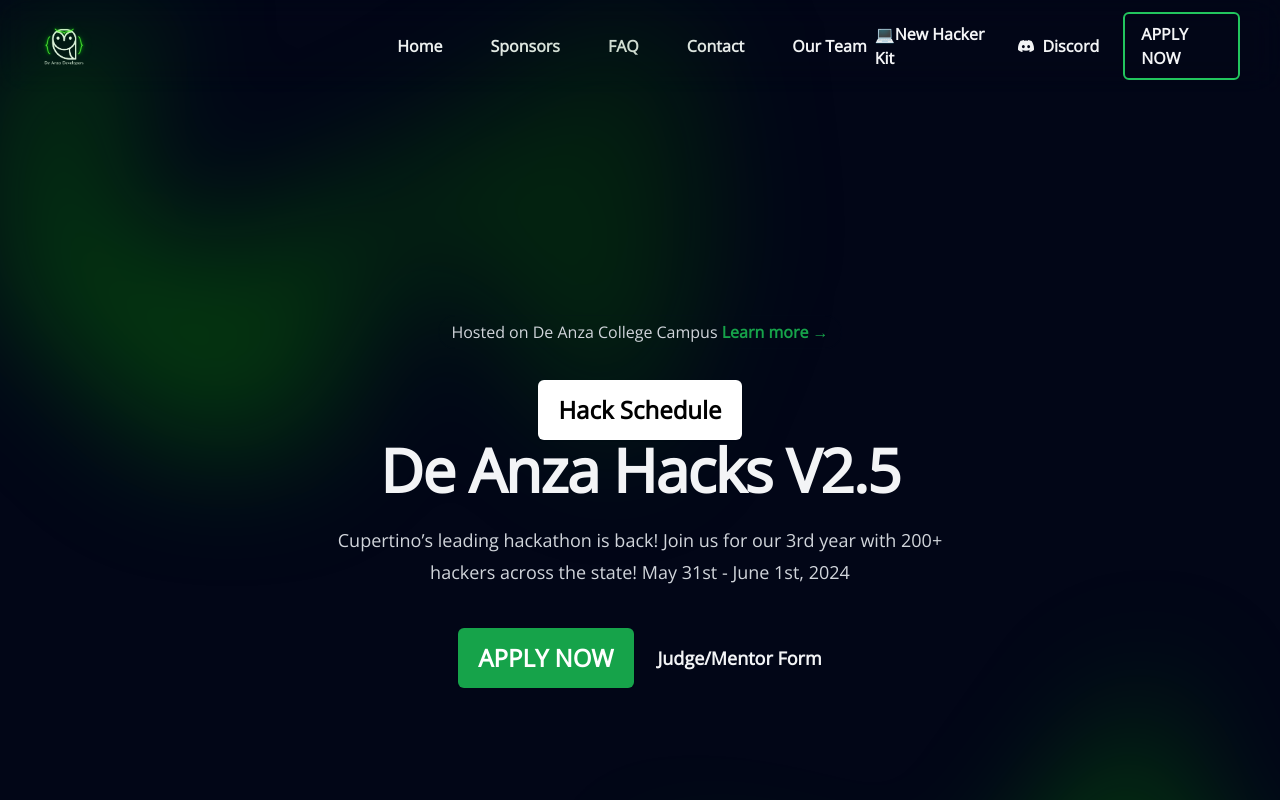
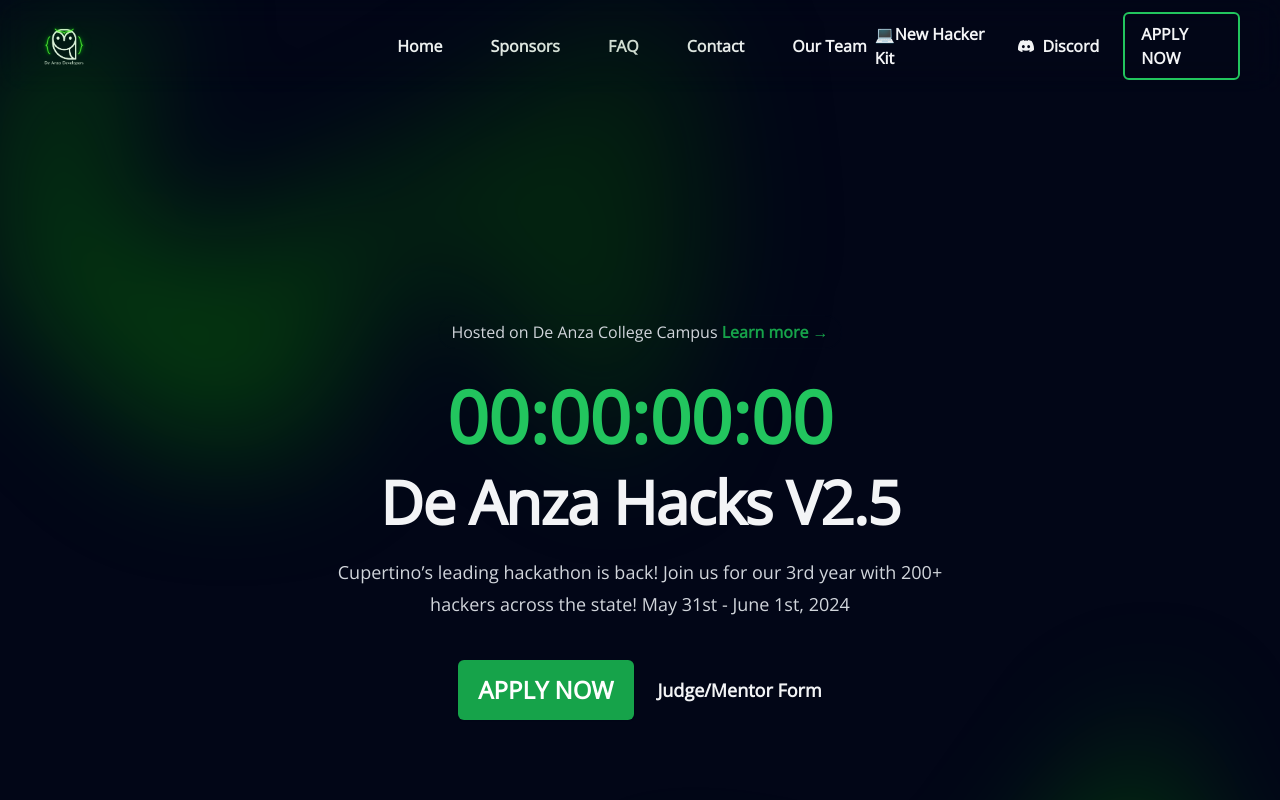
Before and after one commit to moyamanuel/da-hacks.github.io, a Next.js app: page / in a window 1280 px wide. Shown: the top 800 px of the page. Built offline with nearby package versions, Linux system fonts and the light colour scheme.

Commit message:
last commit for 2.5 hackathon

```diff
--- a/src/app/components/landing.tsx
+++ b/src/app/components/landing.tsx
@@ -37,18 +37,21 @@
             </div>
 
             <div className="flex flex-col items-center gap-2">
+              <h1 className="xl:text-7xl lg:text-7xl text-4xl mb-5 text-green-500 font-bold">
+                00:00:00:00
+              </h1>{" "}
               {/* <Countdown
                 //   className="xl:text-7xl lg:text-6xl text-8xl mb-4 font-CerealBD text-white"
                 targetDate="2024-05-31T13:00:00"
               /> */}
-              <a
+              {/* <a
                 href="https://deanzahacks.com/live-schedule"
                 target="_blank"
                 rel="noreferrer"
                 className="rounded-md bg-white px-5 py-3.5 text-base lg:text-2xl font-bold text-black shadow-sm hover:bg-gray-500 focus-visible:outline focus-visible:outline-2 focus-visible:outline-offset-2 focus-visible:outline-green-600"
               >
                 Hack Schedule
-              </a>
+              </a> */}
             </div>
 
             <div className="text-center">
```
